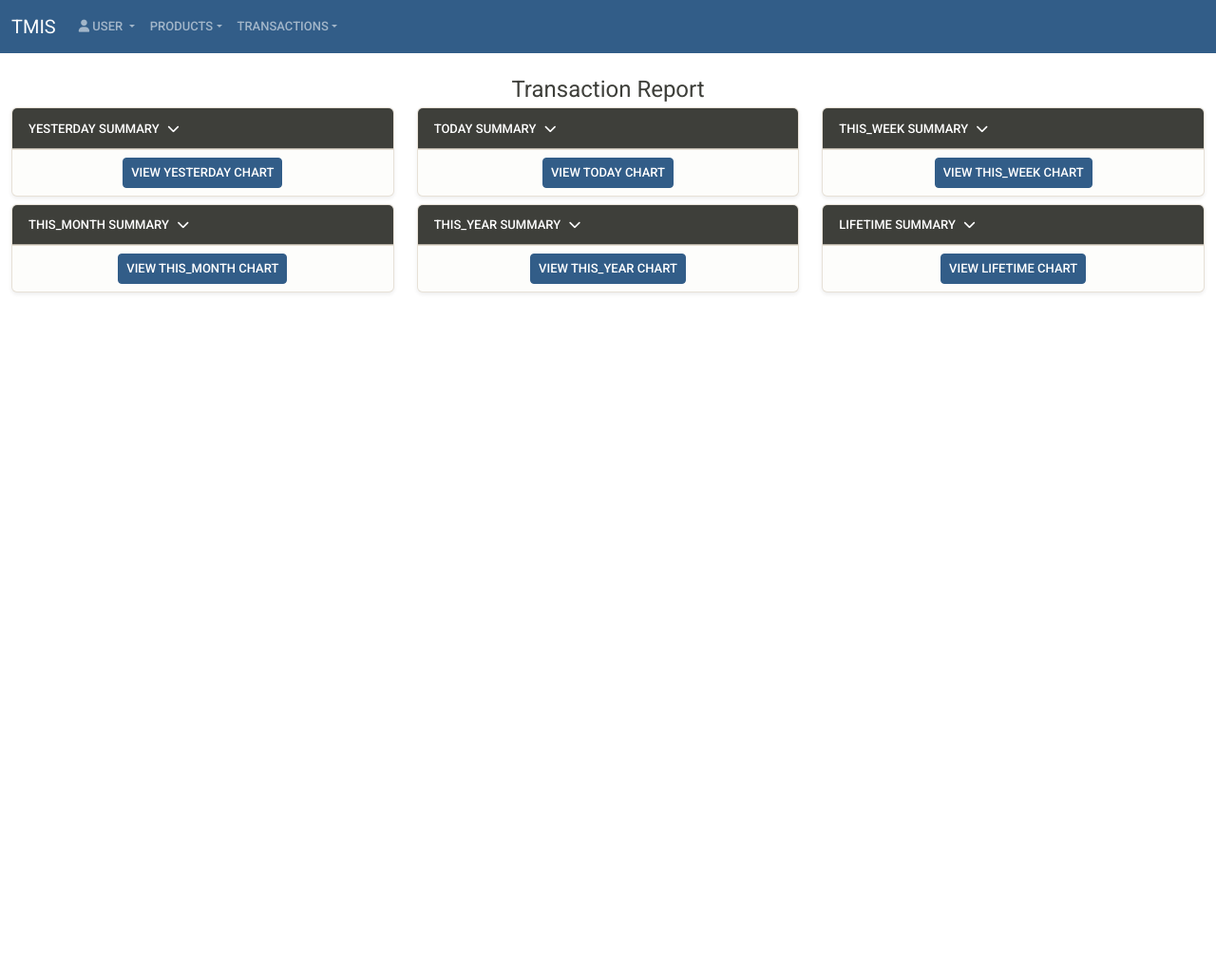
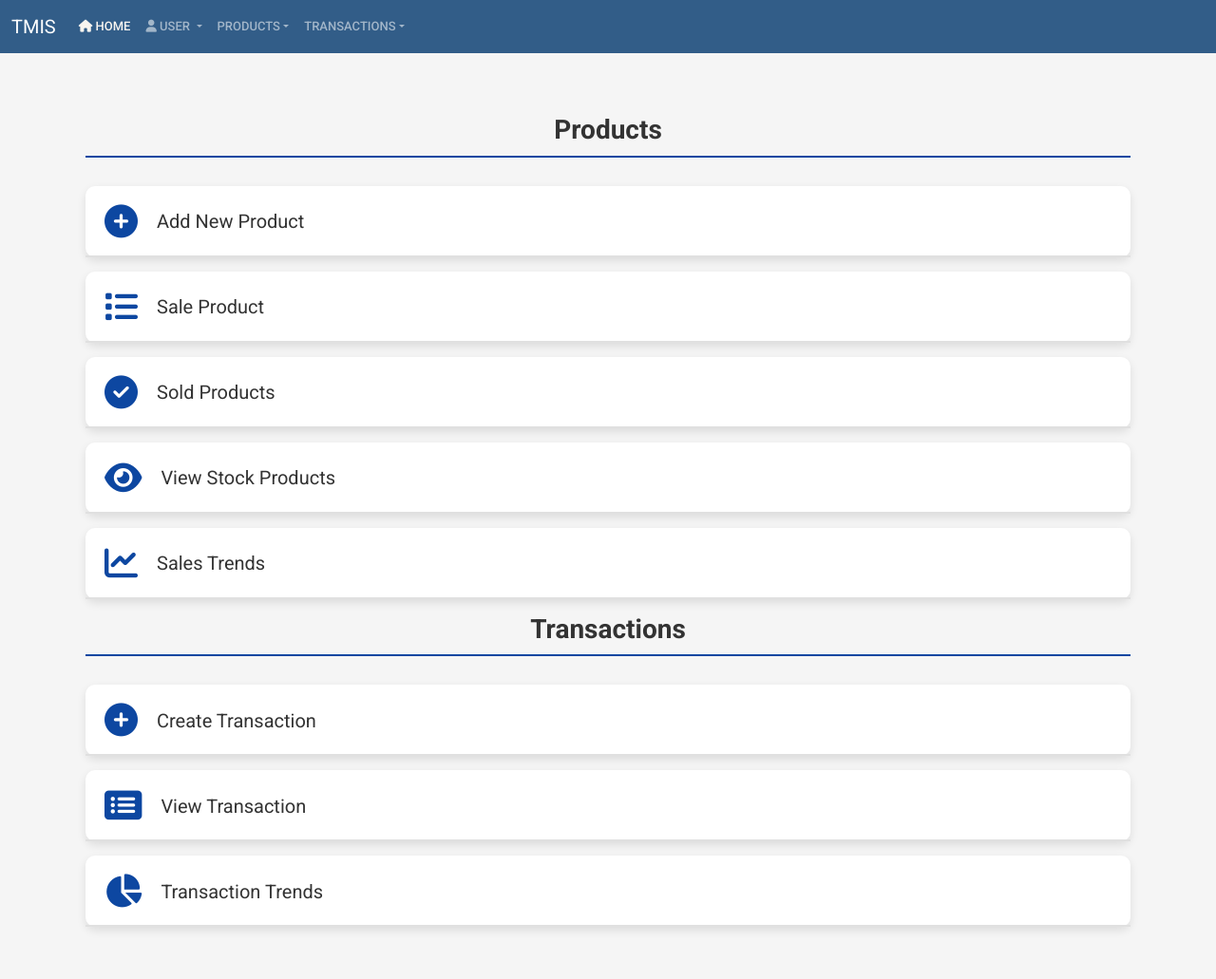
Before and after one commit to shamiraty/transaction-management-system, a Django app: page / in a window 1280 px wide. Shown: the whole page at 95% size. Before the commit the page ends 309 px from the top, so only its background shows below. Run offline with Django 5.2, Linux system fonts and the light colour scheme; data comes from the database, SQL or seed files in the repository; both versions use the stored data as it was after the commit; some libraries are stand-ins or nearby versions.

Commit message:
4th commit

```diff
--- a/app/templates/base.html
+++ b/app/templates/base.html
@@ -11,7 +11,7 @@
   <link rel="stylesheet" href="https://cdnjs.cloudflare.com/ajax/libs/font-awesome/6.0.0-beta3/css/all.min.css">
   <link rel="stylesheet" href="https://cdn.datatables.net/1.10.24/css/jquery.dataTables.min.css">
   <link rel="stylesheet" href="https://cdnjs.cloudflare.com/ajax/libs/sweetalert/1.1.3/sweetalert.min.css">
-  <script src="https://cdnjs.cloudflare.com/ajax/libs/sweetalert/1.1.3/sweetalert.min.js"></script>
+
 
   {% block extra_css %}
   {% endblock %}
@@ -27,6 +27,11 @@
     </button>
     <div class="collapse navbar-collapse" id="navbarColor01">
       <ul class="navbar-nav me-auto">
+        <li class="nav-item">
+          <a class="nav-link text-light" href="{% url 'home' %}">
+              <i class="fa fa-home"></i> Home
+          </a>
+      </li>
         <!-- User Dropdown -->
         <li class="nav-item dropdown">
           <a class="nav-link dropdown-toggle" data-bs-toggle="dropdown" href="#" role="button" aria-haspopup="true" aria-expanded="false">
@@ -126,7 +131,7 @@
 </div>
 
 
-
+<script src="https://cdnjs.cloudflare.com/ajax/libs/sweetalert/1.1.3/sweetalert.min.js"></script>
 <script src="https://code.jquery.com/jquery-3.5.1.min.js"></script>
 <script src="https://maxcdn.bootstrapcdn.com/bootstrap/4.5.2/js/bootstrap.min.js"></script>
 <script src="https://cdn.datatables.net/1.10.24/js/jquery.dataTables.min.js"></script>
--- /dev/null
+++ b/app/templates/home.html
@@ -0,0 +1,117 @@
+{% extends "base.html" %}
+{% block title %}Product and Sales Analytics{% endblock %}
+{% load humanize %}
+{% block content %}
+
+<style>
+    body {
+        background-color: #f5f5f5;
+        font-family: 'Roboto', sans-serif;
+    }
+    .menu-section {
+        padding: 40px 20px;
+    }
+    .menu-header {
+        margin-bottom: 30px;
+        color: #333;
+        font-weight: 600;
+        text-align: center;
+        border-bottom: 2px solid #0d47a1;
+        padding-bottom: 10px;
+    }
+    .menu-item {
+        transition: transform 0.3s ease, box-shadow 0.3s ease;
+        background: white;
+        border-radius: 10px;
+        margin-bottom: 15px;
+        padding: 20px;
+        box-shadow: 0 4px 10px rgba(0, 0, 0, 0.1);
+        display: flex;
+        align-items: center;
+        cursor: pointer; /* Makes the entire item clickable */
+        text-decoration: none; /* Remove underline from links */
+        color: #333; /* Default text color */
+        position: relative; /* For hover effect */
+    }
+    .menu-item:hover {
+        transform: translateY(-5px);
+        box-shadow: 0 12px 20px rgba(0, 0, 0, 0.2);
+    }
+    .menu-item .icon {
+        font-size: 35px; /* Increased icon size */
+        color: #0d47a1;
+        margin-right: 20px; /* Adjusted spacing */
+    }
+    .menu-item h5 {
+        margin: 0; /* Remove default margin */
+        flex: 1; /* Allow the title to take available space */
+    }
+    /* Adding a subtle bottom border to each item */
+    .menu-item:after {
+        content: '';
+        display: block;
+        width: 100%;
+        height: 2px;
+        background: #e0e0e0;
+        position: absolute;
+        bottom: 0;
+        left: 0;
+        right: 0;
+        transition: background 0.3s;
+    }
+    .menu-item:hover:after {
+        background: #0d47a1; /* Change border color on hover */
+    }
+</style>
+
+<div class="container menu-section">
+    <!-- Products Section -->
+    <h3 class="menu-header">Products</h3>
+    <div class="row">
+        <div class="col s12">
+            <a href="{% url 'add_product' %}" class="menu-item">
+                <i class="fas fa-plus-circle icon"></i>
+                <h5>Add New Product</h5>
+            </a>
+            <a href="{% url 'product_list' %}" class="menu-item">
+                <i class="fas fa-list icon"></i>
+                <h5>Sale Product</h5>
+            </a>
+
+            <a href="{% url 'sold_product_list' %}" class="menu-item">
+                <i class="fas fa-check-circle icon"></i>
+                <h5>Sold Products</h5>
+            </a>
+            <a href="{% url 'product_list_view' %}" class="menu-item">
+                <i class="fas fa-eye icon"></i>
+                <h5>View Stock Products</h5>
+            </a>
+            <a href="{% url 'analytics' %}" class="menu-item">
+                <i class="fas fa-chart-line icon"></i>
+                <h5>Sales Trends</h5>
+            </a>
+        </div>
+    </div>
+
+    <!-- Transactions Section -->
+    <h3 class="menu-header">Transactions</h3>
+    <div class="row">
+        <div class="col s12">
+            <a href="{% url 'transaction_create' %}" class="menu-item">
+                <i class="fas fa-plus-circle icon"></i>
+                <h5>Create Transaction</h5>
+            </a>
+            <a href="{% url 'transaction_list' %}" class="menu-item">
+                <i class="fas fa-list-alt icon"></i>
+                <h5>View Transaction</h5>
+            </a>
+            <a href="{% url 'transaction_summary' %}" class="menu-item">
+                <i class="fas fa-chart-pie icon"></i>
+                <h5>Transaction Trends</h5>
+            </a>
+        </div>
+    </div>
+</div>
+
+<!-- Materialize JS -->
+{% endblock %}
--- a/app/templates/product_list.html
+++ b/app/templates/product_list.html
@@ -152,7 +152,8 @@
         $('#productTableList').DataTable({
             "order": [[1, "desc"]], // Sort by All Products Count descending
             "lengthMenu": [10, 15, 25, 50, 100], // Pagination options
-            "searching": true, // Disable searching
+            "lengthChange": false,  // Disable changing page length from the dropdown
+            "searching": true, // Disable searching box
             "language": {
                 "emptyTable": "No product analytics data available." // Message for empty table
             }
@@ -160,6 +161,7 @@
     });
 </script>
 
+
 {% endblock %}
 
 {% endblock %}
--- a/app/urls.py
+++ b/app/urls.py
@@ -20,7 +20,7 @@ urlpatterns = [
     path('transactions/<int:pk>/delete/', transaction_delete, name='transaction_delete'),
 
     #transaction analytics
-    path('', transaction_summary, name='transaction_summary'),
+    path('transaction_summary', transaction_summary, name='transaction_summary'),
 
     #add product
     path('add_product/', add_product_batch, name='add_product'),
@@ -46,4 +46,6 @@ urlpatterns = [
     #product tends
      path('analytics/', analytics_page, name='analytics'),
 
+     path('', views.home, name='home'),
+
 ]
--- a/app/views.py
+++ b/app/views.py
@@ -28,7 +28,7 @@ def transaction_create(request):
             messages.error(request, "There was an error creating the transaction.")
     else:
         form = TransactionForm()
-    return render(request, 'index.html', {'form': form})
+    return render(request, 'transaction_create.html', {'form': form})
 
 #******************************************************************************
 #this function  list transactions on datatable
@@ -387,3 +387,9 @@ def analytics_page(request):
     }
 
     return render(request, 'analytics.html', context)
+
+
+ #******************************************************************************
+#product analytics
+def home(request):
+ return render(request,'home.html')
```
Also changed, not shown: app/templates/transaction_create.html (renamed from app/templates/index.html), db.sqlite3.
